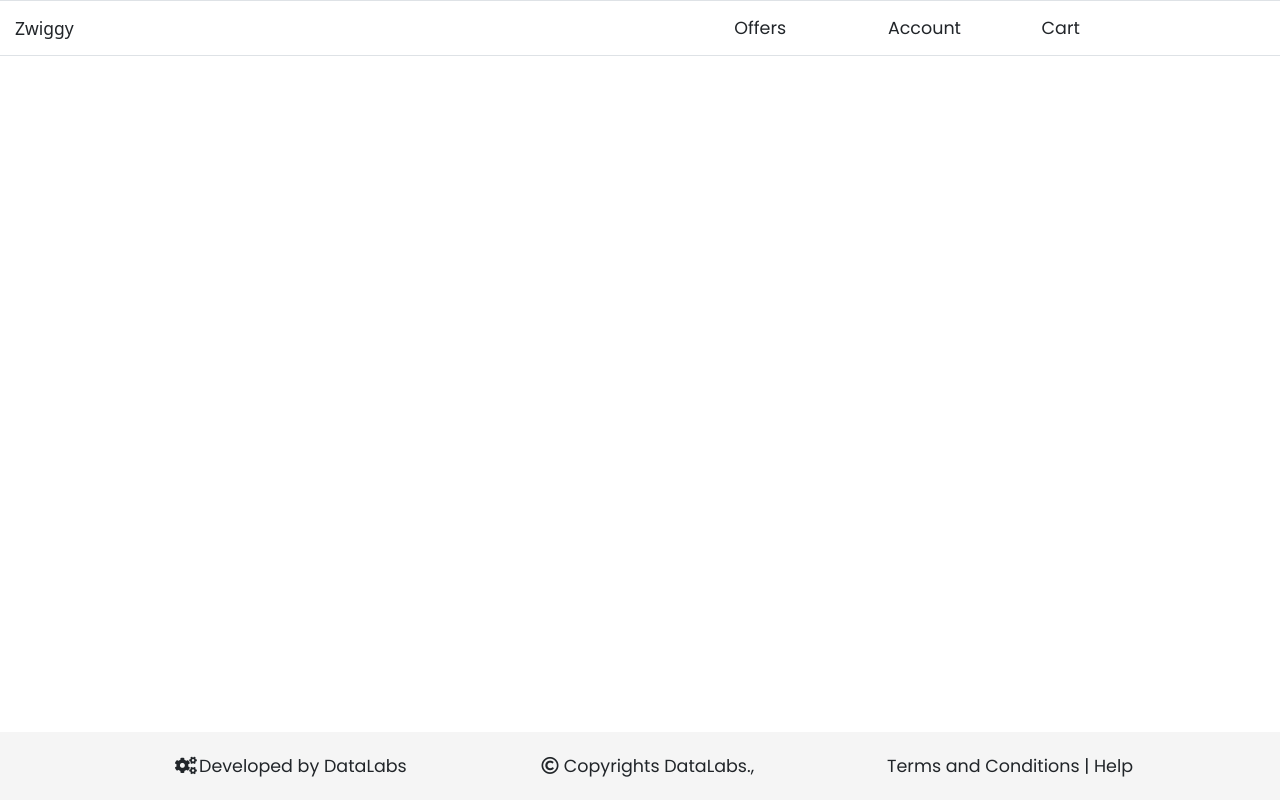
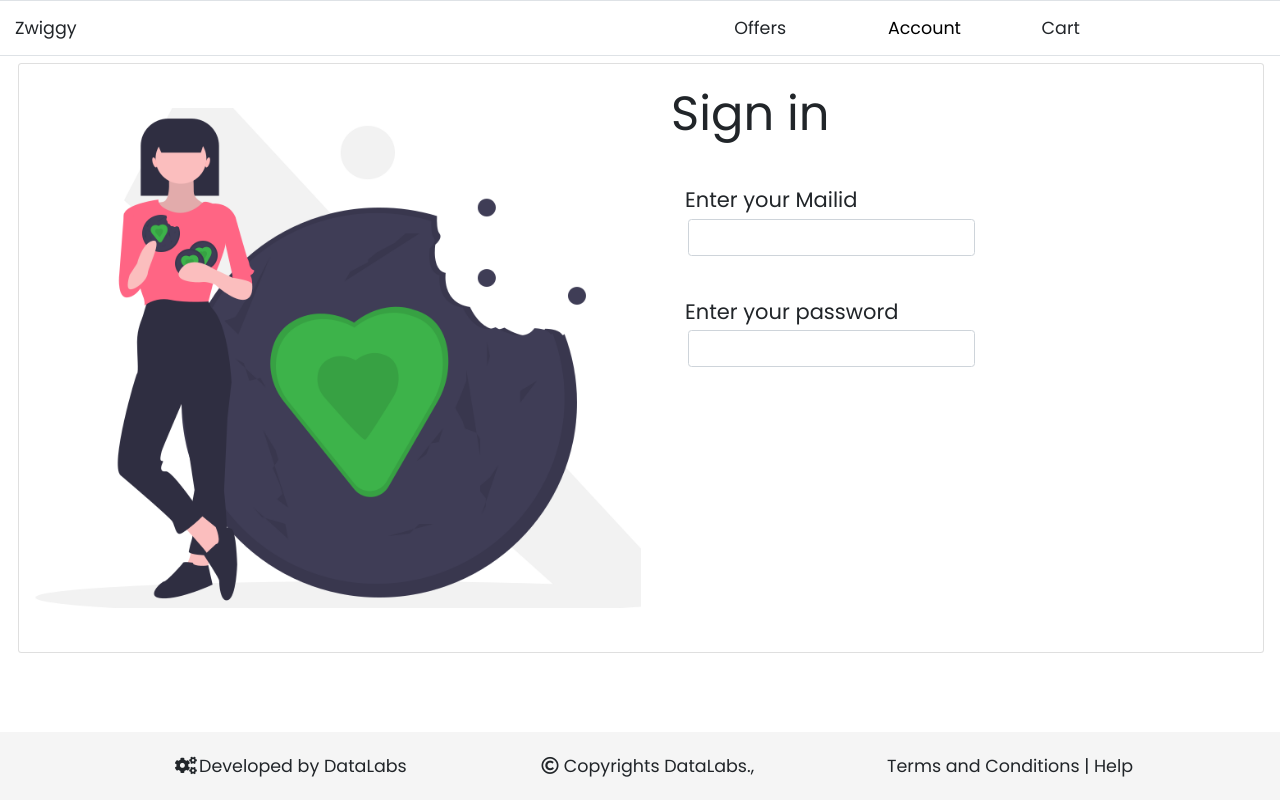
Before and after one commit to vengateshkarthick/zwiggy, a React (Create React App) app in the folder Zwiggy/: page /signin in a window 1280 px wide. Built offline with nearby package versions, Linux system fonts and the light colour scheme; some icons are missing.

Commit message:
implemented partially signin page

```diff
--- a/Zwiggy/src/components/Layout/App.tsx
+++ b/Zwiggy/src/components/Layout/App.tsx
@@ -2,9 +2,11 @@ import React from 'react'
 import Footer from './Footer'
 import Navbar from './Navbar'
 import Routers from '../../routes'
+import { BrowserRouter } from 'react-router-dom'
 const App = () => {
   return (
     <React.Fragment>
+      <BrowserRouter>
         <Navbar />
         <div
           className="d-flex m-2"
@@ -15,9 +17,11 @@ const App = () => {
             width: 'calc(100% - 1%)',
           }}
         >
-       { Routers && <Routers/>}
+          {Routers && <Routers />}
         </div>
         <Footer />
+      </BrowserRouter>
+
     </React.Fragment>
   )
 }
--- a/Zwiggy/src/components/Layout/Navbar.jsx
+++ b/Zwiggy/src/components/Layout/Navbar.jsx
@@ -1,6 +1,23 @@
 import React from 'react'
+import { NavLink } from 'react-router-dom'
 
 const Navbar = () => {
+  const getLink = () => (
+                  <NavLink
+                     to='/signin'
+                     style={{
+                          color: 'black',
+                          textDecoration: 'none'
+                        }}
+                  >
+                      <i
+
+                        className="fa fa-user-circle m-1"
+                        aria-hidden="true">
+                      </i>
+                      Account
+                 </NavLink>
+                )
   return (
     <div className="row row-cols-12 fw-semi-bold fs-5 justify-content-between border border-bottom p-3 align-items-center navbar">
       <div className="col col-3">Zwiggy</div>
@@ -9,7 +26,8 @@ const Navbar = () => {
           <i className="fa fa-gift m-1" aria-hidden="true"></i>Offers
         </div>
         <div className="col col-3 col-lg-3 link">
-          <i className="fa fa-user-circle m-1" aria-hidden="true"></i>Account
+         {getLink()}
+
         </div>
         <div className="col col-3 col-lg-3 link">
           <i className="fa fa-shopping-cart  m-1" aria-hidden="true"></i>Cart
--- a/Zwiggy/src/components/style.css
+++ b/Zwiggy/src/components/style.css
@@ -1,3 +1,6 @@
+body * {
+  font-family: "Poppins", sans-serif;
+}
 body .navbar {
   background-color: #ffffff;
 }
@@ -8,7 +11,6 @@ body .navbar .link {
      -moz-user-select: none;
       -ms-user-select: none;
           user-select: none;
-  font-family: "Poppins", sans-serif;
 }
 body .navbar .link:hover {
   color: #3db34a;
@@ -40,4 +42,9 @@ body .footer ul li {
 }
 body .footer ul li:hover {
   color: blue;
+}
+
+#signin .img {
+  height: "50vh";
+  width: "90%";
 }/*# sourceMappingURL=style.css.map */
--- a/Zwiggy/src/components/style.scss
+++ b/Zwiggy/src/components/style.scss
@@ -1,5 +1,8 @@
 $background-color: #3db34a;
 body {
+  *{
+     font-family: "Poppins", sans-serif;
+  }
   .navbar {
     background-color: #ffffff;
     .link{
@@ -7,7 +10,7 @@ body {
 
       color: 'black';
       user-select: none;
-      font-family: "Poppins", sans-serif;
+
       &:hover{
         color: $background-color;
 
@@ -47,4 +50,11 @@ body {
       }
     }
   }
+
 }
+#signin{
+     .img{
+         height: '50vh';
+         width: '90%'
+     }
+   }
--- /dev/null
+++ b/Zwiggy/src/components/views/Signin/index.tsx
@@ -0,0 +1,106 @@
+import React from 'react'
+import logo from '../../../images/SigninLogo.png'
+import '../../../components/style.css'
+ export default function Signin() {
+    return (
+        <div className="container-fluid" id='signin'>
+            <div className="card ">
+
+                <div className='card-body d-flex  align-items-center w-100'>
+                        <div
+                           style={{
+                            width: 'auto',
+                            flexBasis: '50%',
+                            height: '70%'
+                        }}>
+                            <img
+                              src={logo}
+                              alt="Signin Logo"
+                              className='img'
+                              style={{
+                                  width: '100%',
+                                  height: '500px'
+
+                              }}
+                            />
+                        </div>
+                        <div
+                         style={{
+                            height: '70vh',
+                            flexBasis: '50%',
+                            //backgroundColor: '#3db34a',
+                            //  color: 'white'
+                         }}
+                        >
+                            <span className='fw-normal'
+                                style={{
+                                    fontSize: '48px',
+                                    bottom: '15px',
+                                    margin: '5%'
+                                }}
+                            >
+                                Sign in
+                            </span>
+                            <form className='form fs-4'
+                                style={{
+                                    marginTop: '5%'
+                                }}
+                            >
+                                <div
+                                  className='row row-cols-12 p-1'
+                                  style={{
+                                        margin: '5%'
+                                    }}
+                                  >
+                                    <div className="col col-auto">
+                                        <label
+                                          htmlFor="username"
+                                          style={{
+                                              fontSize: '1.25rem'
+                                          }}
+                                        />
+                                            Enter your Mailid
+                                            <input
+                                            type="text"
+                                            className='form-control p-2'
+                                            style={{
+                                                margin: '1%'
+                                            }}
+                                            name="username"
+                                            id="username" />
+                                    </div>
+                                </div>
+                                <div
+                                className='row row-cols-12 p-1'
+                                style={{
+                                    margin: '5%'
+                                }}
+                                >
+                                    <div className="col col-auto">
+                                        <label
+                                          className='mb-1'
+                                          htmlFor="password"
+                                          style={{
+                                                fontSize: '1.25rem'
+                                            }}
+                                          />
+                                            Enter your password
+                                            <input
+                                            type="password"
+                                            className='form-control p-2'
+                                                style={{
+                                                    margin: '1%'
+                                                }}
+                                            name="password"
+                                            id="password" />
+
+                                    </div>
+                                </div>
+                            </form>
+                        </div>
+                    </div>
+                </div>
+
+        </div>
+    )
+}
--- a/Zwiggy/src/routes.tsx
+++ b/Zwiggy/src/routes.tsx
@@ -2,16 +2,17 @@ import {BrowserRouter, Route, Routes } from "react-router-dom";
 import React from 'react'
 import Maincontent from "./components/views/Maincontent";
 import RestaurantDetails from "./components/views/restaurant";
+import Signin from "./components/views/Signin/index";
 const Routers = () => {
     return (
-        <BrowserRouter>
+
             <Routes>
 
                 <Route path={'/home' || ''} element={<Maincontent/>}/>
                 <Route path='/res_details' element={<RestaurantDetails/>}/>
+                <Route path='/signin' element={<Signin/>}/>
+            </Routes>
 
-            </Routes>
-        </BrowserRouter>
 
     )
 }
```
Also changed, not shown: Zwiggy/src/images/SigninLogo.png (added), 1 other file (tests, documents, lock files or other folders). Lines whose indentation alone changed are shown as unchanged.
